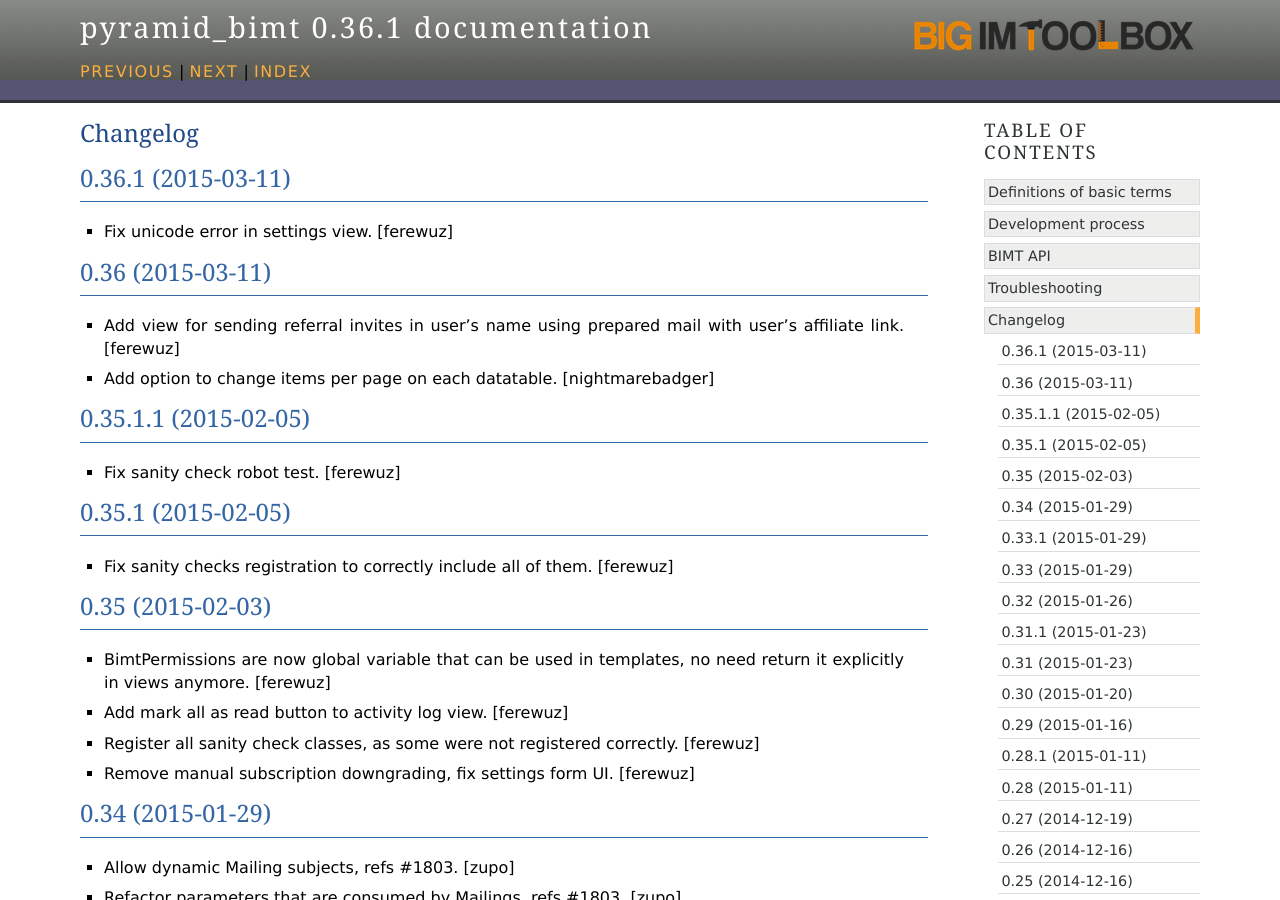
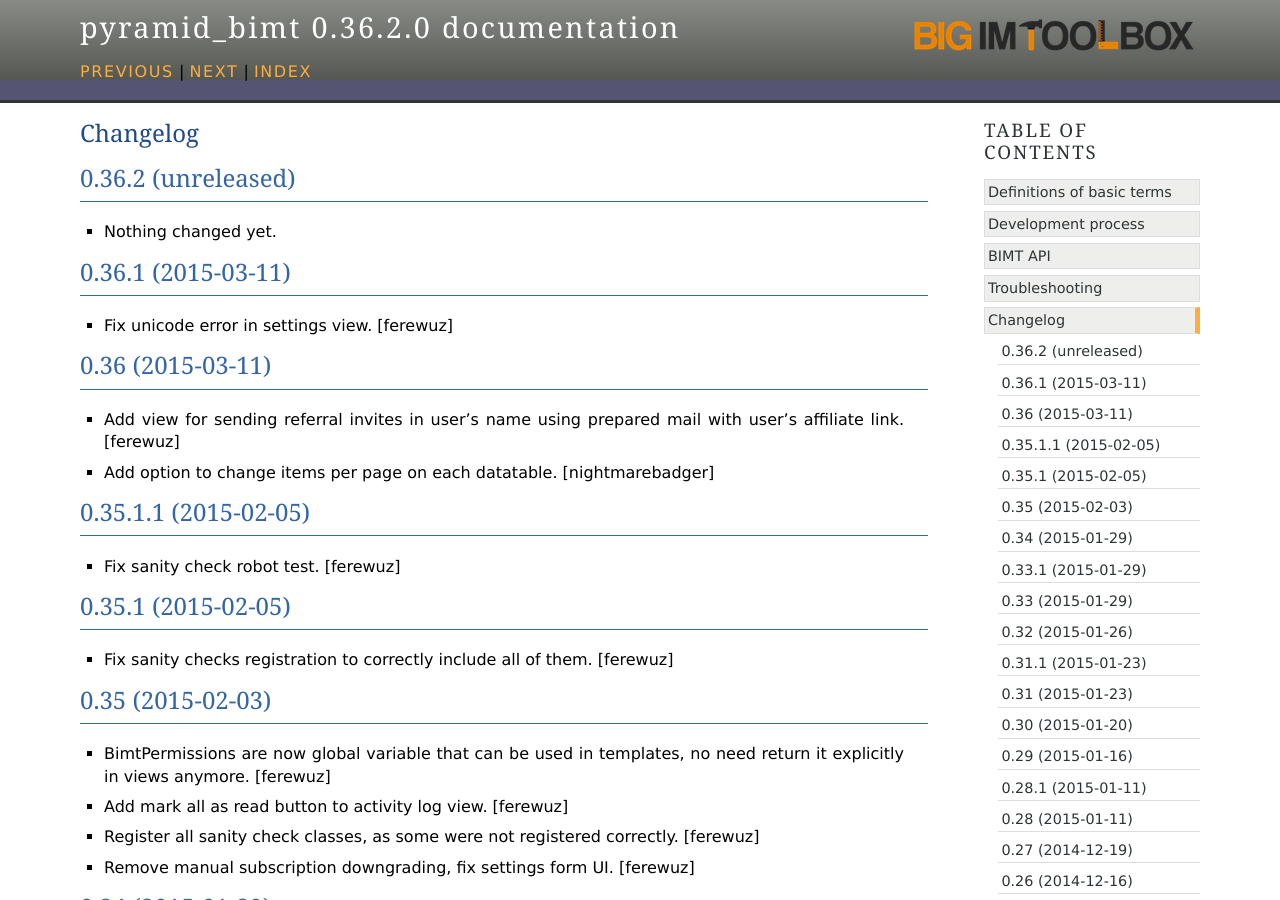
Before and after one commit to persho/pyramid_bimt, a Sphinx documentation site: the page built from docs/CHANGELOG.rst, in a window 1280 px wide and 900 px high. Built offline with Sphinx 7.4.7, drawn with Linux system fonts in a browser that asks for light colours.

Commit message:
Back to development: 0.36.2

```diff
--- a/docs/CHANGELOG.rst
+++ b/docs/CHANGELOG.rst
@@ -1,5 +1,11 @@
 Changelog
 =========
+
+
+0.36.2 (unreleased)
+-------------------
+
+- Nothing changed yet.
 
 
 0.36.1 (2015-03-11)
--- a/setup.py
+++ b/setup.py
@@ -18,7 +18,7 @@
 
 setup(
     name='pyramid_bimt',
-    version='0.36.1',
+    version='0.36.2.dev0',
     description='Base package for BIMT apps.',
     long_description=long_description,
     classifiers=[
```
